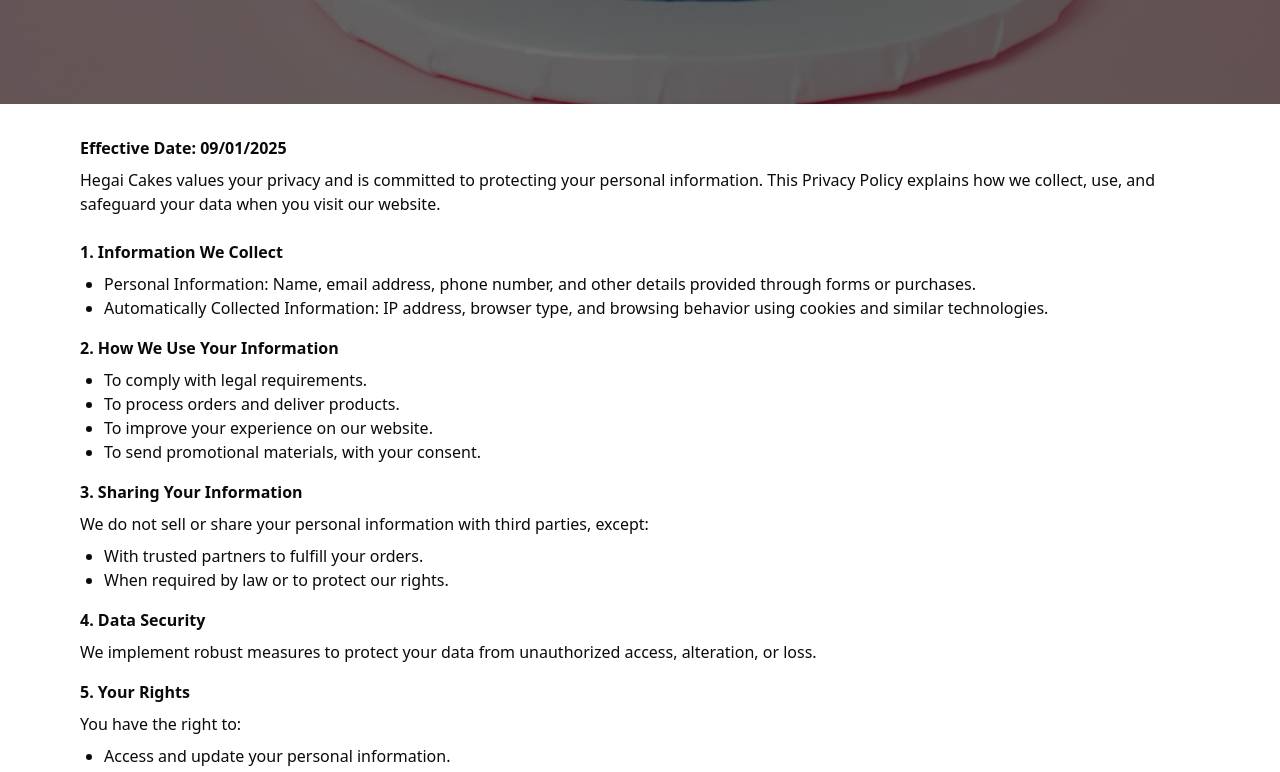
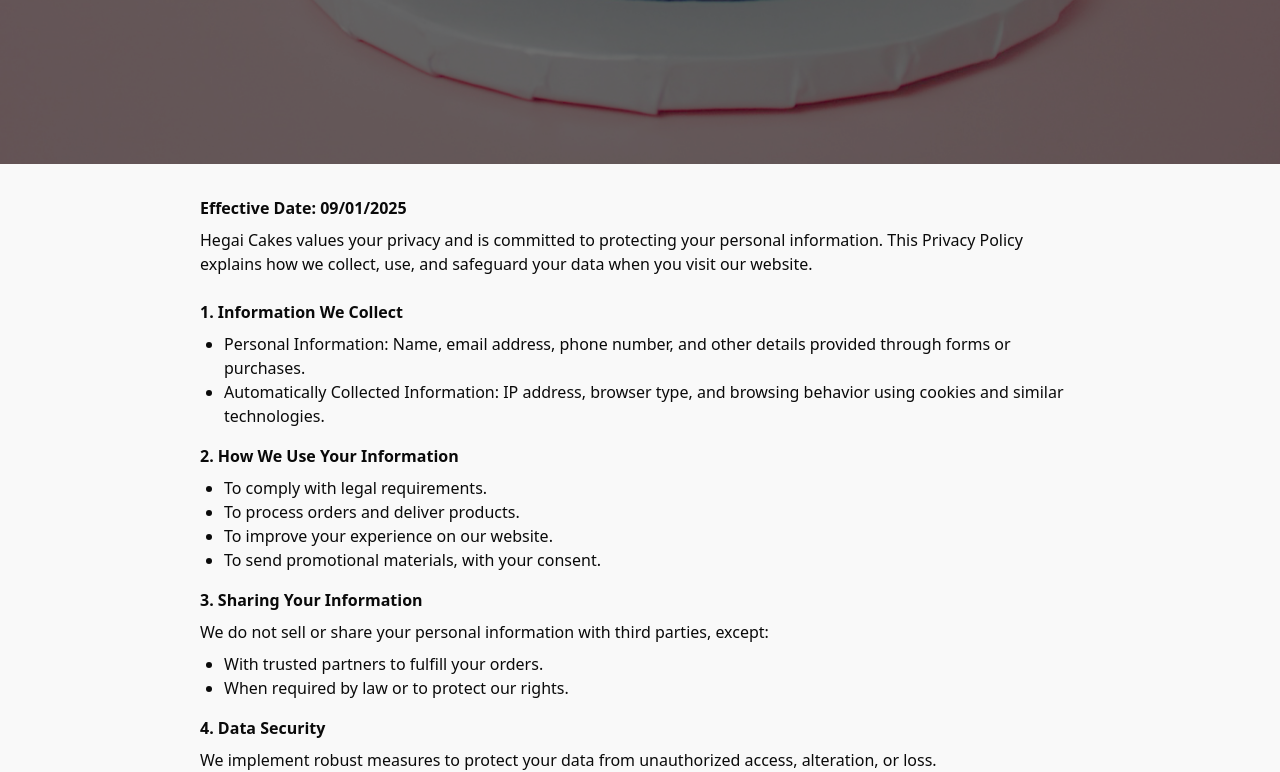
Before and after one commit to MonarchCorps/cakeProject, a React (Vite) app: page /privacy-policy in a window 1280 px wide. Shown: the part 599-1371 px from the top of the page. Built offline with nearby package versions, Linux system fonts and the light colour scheme; what pocketbase would draw is missing.

Commit message:
updated ui

```diff
--- a/src/page/PrivacyPolicy.tsx
+++ b/src/page/PrivacyPolicy.tsx
@@ -9,7 +9,7 @@
                 title="Privacy Policy"
                 objectPosition="object-bottom"
             />
-            <div className="bg-white shadow-md p-8 px-20 mt-[-60px] relative z-10">
+            <div className="p-8 px-10 relative z-10 max-w-[60rem] mx-auto">
                 <p className="font-semibold mb-2">Effective Date: 09/01/2025</p>
                 <p className="mb-6">
                     Hegai Cakes values your privacy and is committed to protecting your personal information. This Privacy Policy explains how we collect, use, and safeguard your data when you visit our website.
--- a/src/page/ShippingRefundPolicy.tsx
+++ b/src/page/ShippingRefundPolicy.tsx
@@ -9,7 +9,7 @@
         title="Shipping & Refund Policy"
         objectPosition="object-top"
       />
-      <div className="bg-white shadow-md p-8 px-20 mt-[-60px] relative z-10">
+      <div className="p-8 px-10 relative z-10 max-w-[60rem] mx-auto">
         <p className="mb-6">Thank you for choosing us!</p>
         <h2 className="font-bold mb-2">Shipping</h2>
         <p className="mb-6">All taster boxes made for pre-order (direct-to-customer) will be sent by courier such as Royal Mail. Once the boxes have left us, we are not responsible for delays outside of our control, however, we will do our best in keeping tabs on your delivery.</p>
```
